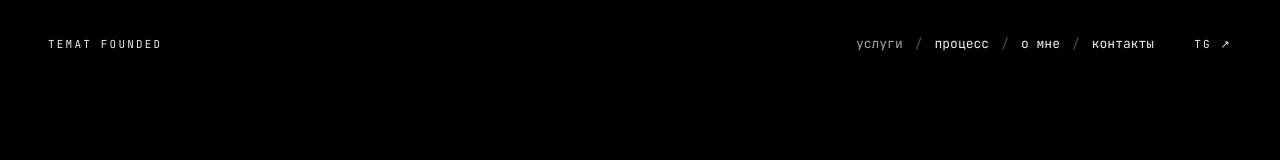
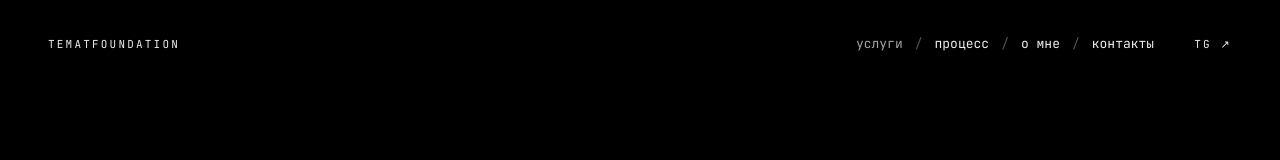
Before and after one commit to iamshouu/temat, a React (Vite) app: page / in a window 1280 px wide. Shown: the top 160 px of the page. Built offline with nearby package versions, Linux system fonts and the light colour scheme; a web font is replaced by a local one.

Commit message:
rename: TEMAT founded → TematFoundation across brand, page title, footer

```diff
--- a/index.html
+++ b/index.html
@@ -3,7 +3,7 @@
   <head>
     <meta charset="UTF-8" />
     <meta name="viewport" content="width=device-width, initial-scale=1.0" />
-    <title>Temat founded — сайты для тех, кто торгует</title>
+    <title>TematFoundation — сайты для тех, кто торгует</title>
     <meta name="description" content="Лендинги, Telegram-боты, CRM и индивидуальные решения для трейдеров. shou/web." />
     <link rel="preconnect" href="https://fonts.googleapis.com" />
     <link rel="preconnect" href="https://fonts.gstatic.com" crossorigin />
--- a/src/components/Contact.tsx
+++ b/src/components/Contact.tsx
@@ -54,7 +54,7 @@ export function Contact() {
 
       <footer className="pt-8 border-t border-muted/30 flex flex-col md:flex-row gap-4 md:gap-8 justify-between font-mono text-[11px] uppercase tracking-[0.25em] text-muted">
         <span>© 2025 — 2026</span>
-        <span>TEMAT founded</span>
+        <span>TematFoundation</span>
         <a
           href={TELEGRAM_URL}
           target="_blank"
--- a/src/config.ts
+++ b/src/config.ts
@@ -1,6 +1,6 @@
 export const TELEGRAM_URL = 'https://t.me/Danya_shouuu'
 export const TELEGRAM_HANDLE = '@Danya_shouuu'
-export const BRAND = 'TEMAT founded'
+export const BRAND = 'TematFoundation'
 
 export const SECTIONS = [
   { id: 'services', label: 'услуги' },
```
